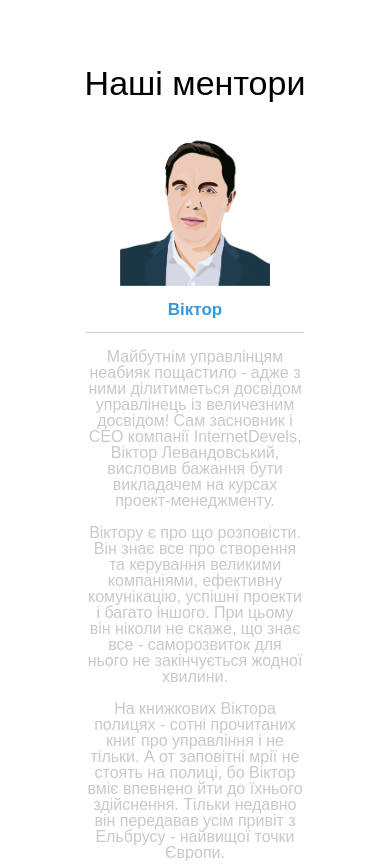
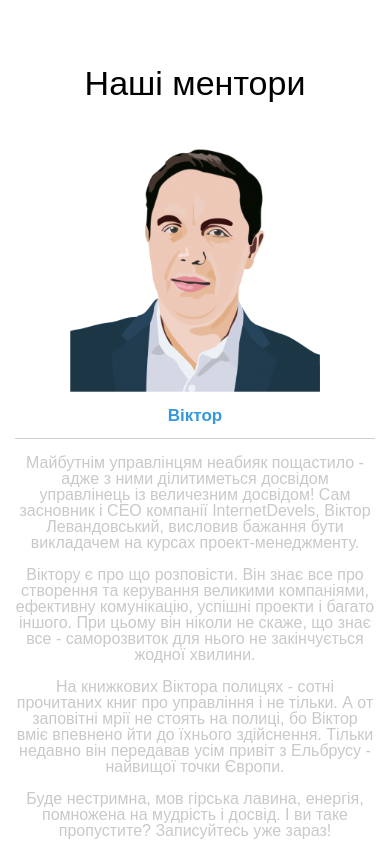
Before and after one commit to lelyyykk/maket-4, a plain HTML site: page index.html in a window 390 px wide. Shown: the part 3480-4344 px from the top of the page. Drawn offline with nearby package versions, Linux system fonts and the light colour scheme.

Commit message:
adaptation for block with mentors
improved the adaptation for block with mentors according to remarks mentor

```diff
--- a/scss/_mentors.scss
+++ b/scss/_mentors.scss
@@ -59,9 +59,7 @@
         .slider__item {
           display: flex;
           flex-direction: column;
-          img {
-            max-width: 150px;
-          }
+
           .slider__item-text {
 
             span {
@@ -77,3 +75,32 @@
     }
   }
 }
+@media screen and (max-width: 850px) {
+  .mentors__container {
+    .mentors__block {
+      .slider__mentors {
+        .slider__item {
+          .slider__item-text {
+
+            p {
+              width: inherit;
+            }
+          }
+        }
+      }
+    }
+  }
+}
+@media screen and (max-width: 400px) {
+  .mentors__container {
+    .mentors__block {
+      .slider__mentors {
+        .slider__item {
+          img {
+           max-width: 250px;
+         }
+        }
+      }
+    }
+  }
+}
```
Also changed, not shown: css/main.css, 1 other file.
